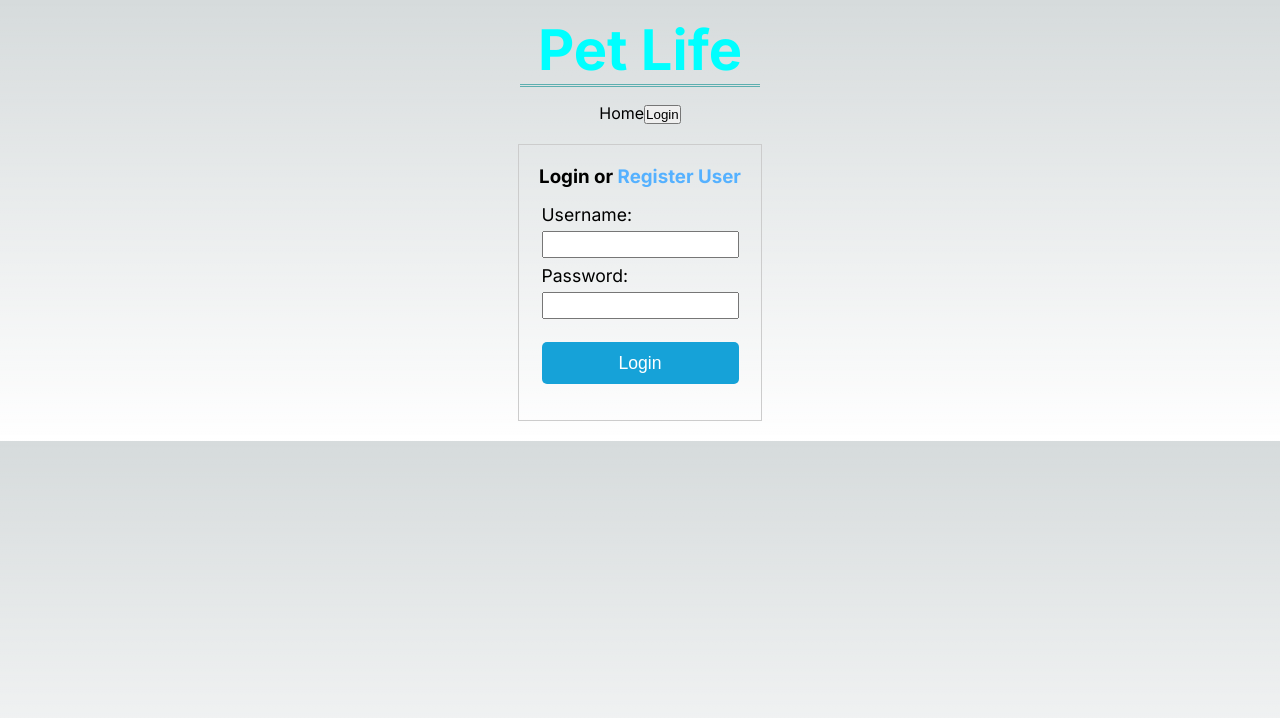
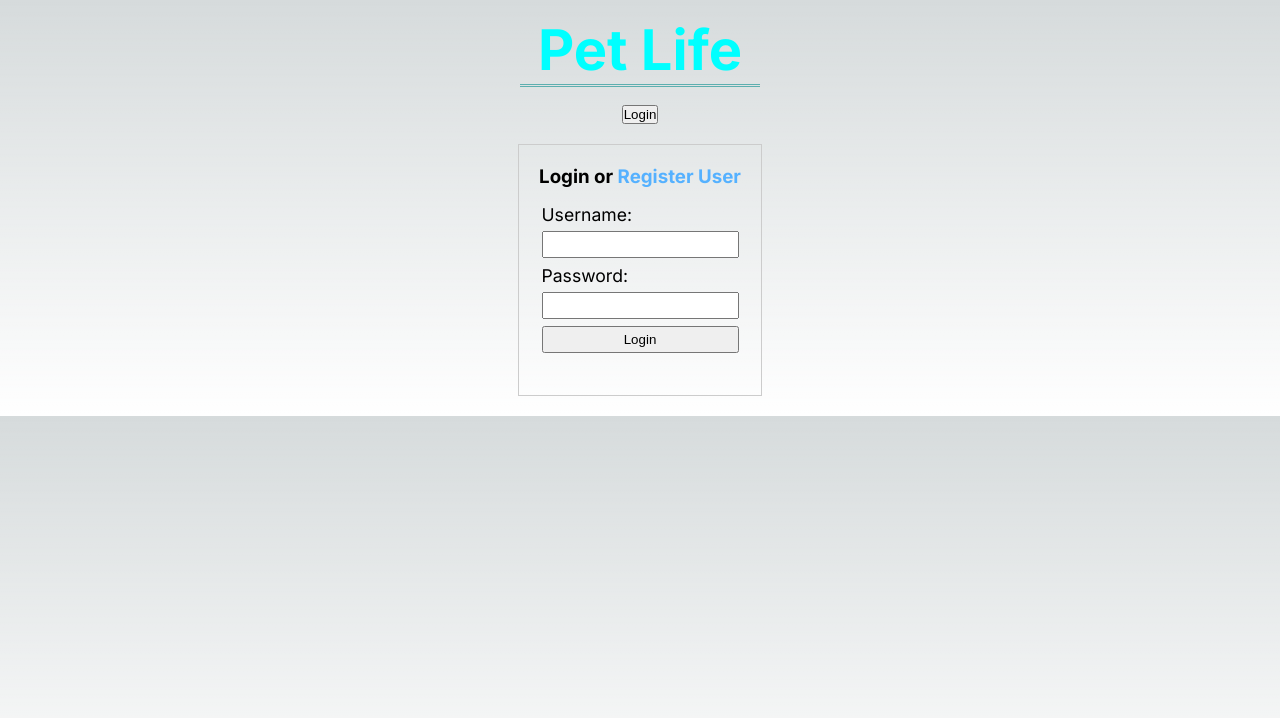
Before and after one commit to valvira-gh/pet-life, a Next.js app: page /login in a window 1280 px wide. Shown: the top 718 px of the page. Built offline with nearby package versions, Linux system fonts and the light colour scheme.

Commit message:
Navigaatio ja Login komponentti toimii.

```diff
--- a/app/userContext.js
+++ b/app/context/userContext.tsx
@@ -1,20 +1,19 @@
-// app/userContext.js
 'use client';
 import { createContext, useContext, useState } from 'react';
 
 const UserContext = createContext({
-    user: null,
-    setUser: () => {}
+    isLogged: false,
+    setIsLogged: (value: boolean) => {}
 });
 
 export const useUser = () => useContext(UserContext);
 
-export const UserProvider = ({ children }) => {
-    const [user, setUser] = useState(null);
+export const UserProvider = ({children}: any) => {
+    const [isLogged, setIsLogged] = useState(false);
 
     return (
-        <UserContext.Provider value={{ user, setUser }}>
+        <UserContext.Provider value={{isLogged, setIsLogged}}>
             {children}
         </UserContext.Provider>
-    )
+    );
 };
--- a/app/layout.tsx
+++ b/app/layout.tsx
@@ -2,6 +2,7 @@ import type { Metadata } from 'next'
 import { Inter } from 'next/font/google'
 import './globals.css'
 
+import { UserProvider } from './context/userContext';
 import Header from './components/Header';
 import Navigation from './navigation/Navigation';
 
@@ -18,6 +19,7 @@ export default function RootLayout({
   children: React.ReactNode
 }) {
   return (
+      <UserProvider>
         <html lang="en">
             <body className={inter.className}>
                 <Header title="Pet Life" />
@@ -26,5 +28,6 @@ export default function RootLayout({
                   {children}
             </body>
         </html>
+      </UserProvider>
   )
 }
--- a/app/login/page.tsx
+++ b/app/login/page.tsx
@@ -1,11 +1,9 @@
 'use client'
 import styles from './page.module.css';
-import { useUser } from '../userContext';
 import { useRouter } from 'next/navigation';
 import Link from 'next/link';
-import  ButtonPrimary from '../components/ButtonPrimary';
 import React, { useState } from "react";
-
+import { useUser } from '@/app/context/userContext';
 
 interface LoginProps {
 
@@ -15,20 +13,19 @@ const Login: React.FC<LoginProps> = () => {
     const [username, setUsername] = useState('');
     const [password, setPassword] = useState('');
    const router = useRouter();
-   const { setUser } = useUser();
+   const { setIsLogged } = useUser();
 
-   const handleLogin = (e: React.FormEvent<HTMLFormElement>) => {
-       e.preventDefault();
-       console.log(username, password);
-       setUser({ username, password });
-
-         router.push('/dashboard');
-   }
+  const handleSubmit = (e: React.FormEvent<HTMLFormElement>) => {
+      e.preventDefault();
+      console.log('username: ', username, 'password: ', password);
+        setIsLogged(true);
+        router.push('/');
+  }
 
     return (
         <div className={styles.container}>
             <h3 className={styles.title}>Login or <Link href={'/registerUser'} className={styles.registerUser}>Register User</Link></h3>
-            <form className={styles.loginForm}>
+            <form onSubmit={handleSubmit} className={styles.loginForm}>
                 <div className={styles.formElement}>
                     <label htmlFor="username">Username:</label>
                     <input
@@ -48,7 +45,7 @@ const Login: React.FC<LoginProps> = () => {
                         placeholder=''/>
                 </div>
 
-                <ButtonPrimary text="Login"  clickEvent={handleLogin} />
+                <input type="submit" value="Login" className={styles.submitBtn} />
             </form>
         </div>
     )
--- a/app/navigation/Navigation.tsx
+++ b/app/navigation/Navigation.tsx
@@ -3,18 +3,38 @@ import Link from 'next/link';
 import styles from './navigation.module.css'
 import { useRouter } from 'next/navigation';
 import React, { useState } from "react";
+import { useUser} from "@/app/context/userContext";
 
 const Navigation: React.FC = () => {
+    const { isLogged } = useUser();
+    const [navLinks, setNavLinks] = useState([
+        'home',
+        'about',
+        'contact'
+    ])
+
     const router = useRouter();
 
     const navigateTo = (path: string) => {
         router.push(path);
     };
 
+
     return (
         <nav className={styles.nav}>
-            <Link href={'/'} className={styles.navItem}>Home</Link>
-            <button className={styles.loginBtn} onClick={() => navigateTo('/login')}>Login</button>
+
+            {isLogged ?
+                navLinks.map((path) => {
+                    return <Link href={`/${path}`}>{path.toUpperCase()} | </Link>
+                }) :
+                <>
+                    <button className={styles.loginBtn} onClick={() => navigateTo('/login')}>Login</button>
+
+                </>
+
+            }
+
+
         </nav>
     )
 }
```
Lines whose indentation alone changed are shown as unchanged.
